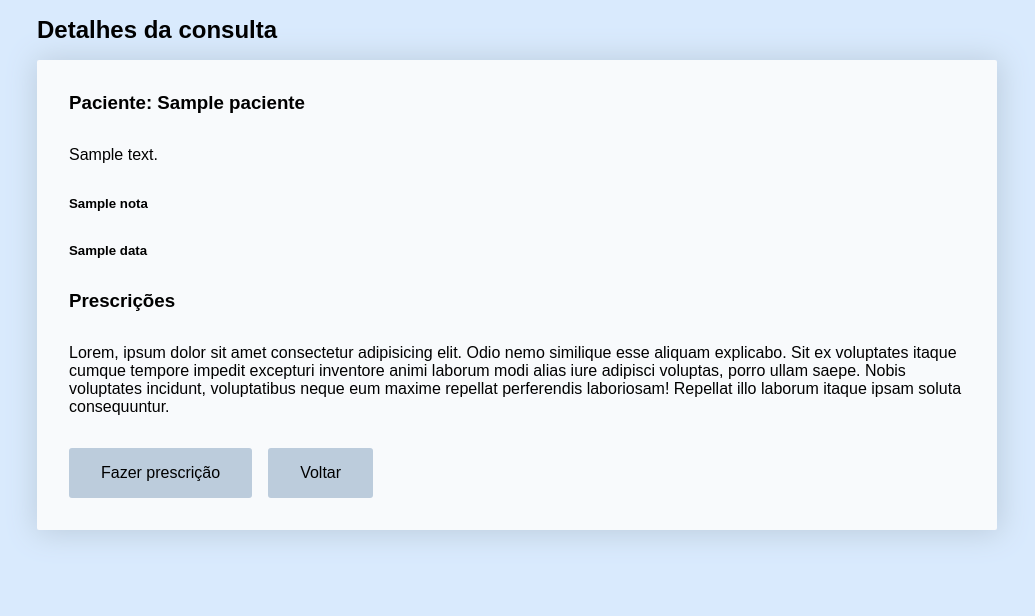
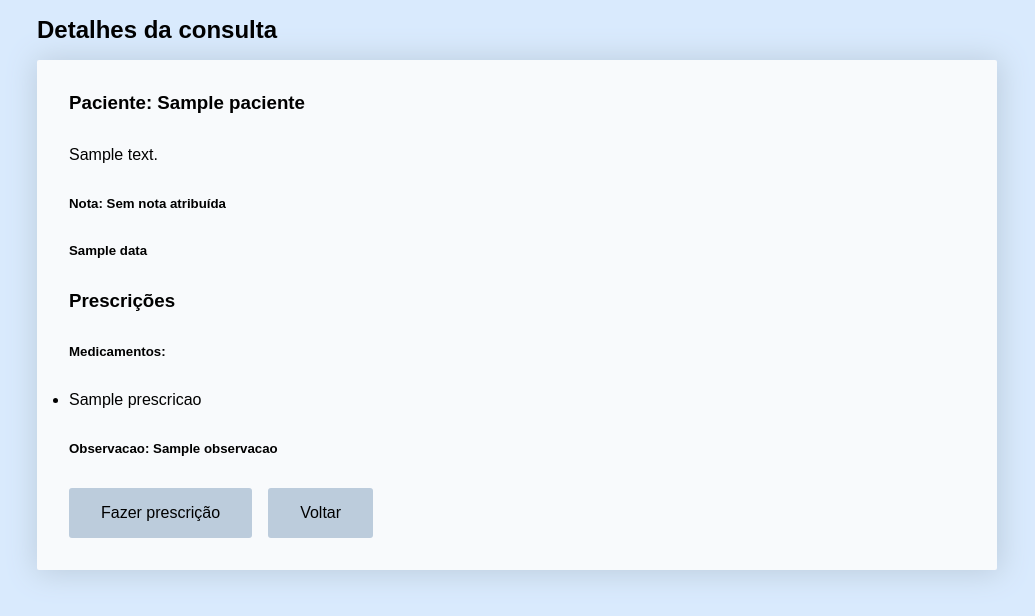
Before and after one commit to crispimUchoa/projetofinaldb, a Flask app: template templates/medico/consulta.html in a window 1280 px wide. Shown: the part 64-680 px from the top of the page, without its empty margins (123-1158 px from the left). Run offline with Flask 3, Linux system fonts and the light colour scheme; the template is opened without the code that fills it: most values are stand-ins (such as "Sample title", 1, 10 or a date in 2020).

Commit message:
detalhes consulta concluido

```diff
--- a/queries.py
+++ b/queries.py
@@ -208,11 +208,12 @@ def mostarConsulta(id_consulta):
     INNER JOIN medico m ON m.id = um.id
     INNER JOIN usuario up ON up.id = c.id_paciente
     INNER JOIN paciente p ON p.id = up.id
-    INNER JOIN descricao d ON d.id_consulta=c.id
+    LEFT JOIN descricao d ON d.id_consulta=c.id
     WHERE c.id= %s;
     """)
     cursor.execute(query_busca, (id_consulta,))
     consulta_data = cursor.fetchone()
+    print('DATA', consulta_data)
     if not consulta_data:
         return
     id, data, preco, nota, medico, paciente, descricao = consulta_data
--- a/routes/medico.py
+++ b/routes/medico.py
@@ -6,7 +6,7 @@ medico = Blueprint('medico', __name__)
 
 @medico.route('/home')
 def home():
-    consultas = queries.mostrarConsultasMedico(8)
+    consultas = queries.mostrarConsultasMedico(7)
     print(consultas)
     return render_template('medico/home.html', consultas=consultas)
 
--- a/templates/medico/consulta.html
+++ b/templates/medico/consulta.html
@@ -5,11 +5,33 @@
     <div class="detalhes-consulta">
 
         <h3 class='consulta-detalhe nome-paciente'>Paciente: {{consulta.paciente}}</h3>
-        <p class='consulta-detalhe descricao'>{{consulta.descricoes}}</p>
-        <h5 class='consulta-detalhe nota' >{{consulta.nota}}</h5>
+        <p class='consulta-detalhe descricao'>
+            {% if consulta.descricoes %}
+            {{consulta.descricoes}}
+            {% else %}
+            Sem descrição.
+            {% endif %}
+        </p>
+        <h5 class='consulta-detalhe nota' >Nota:
+            {% if consulta.nota > 0 %}
+            {{consulta.nota}}
+            {% else %}
+            Sem nota atribuída
+            {% endif %}
+        </h5>
         <h5 class='consulta-detalhe data'>{{consulta.data}}</h5>
         <h3>Prescrições</h5>
-            <p class='consulta-detalhe prescricoes' >Lorem, ipsum dolor sit amet consectetur adipisicing elit. Odio nemo similique esse aliquam explicabo. Sit ex voluptates itaque cumque tempore impedit excepturi inventore animi laborum modi alias iure adipisci voluptas, porro ullam saepe. Nobis voluptates incidunt, voluptatibus neque eum maxime repellat perferendis laboriosam! Repellat illo laborum itaque ipsam soluta consequuntur.</p>
+            <h5>Medicamentos:</h5>
+            <ul>
+                {% for prescricao in consulta.prescricoes %}
+                <li>{{prescricao.nome_composto_medicamento}}</li>
+                {% endfor %}
+            </ul>
+            <h5>Observacao:
+            {% if consulta.prescricoes %}
+            {{consulta.prescricoes[0].observacao}}
+            {% endif %}
+        </h5>
         <div class="botoes">
             <a href="{{ url_for('medico.criar_prescricao', id_consulta = consulta.id) }}" class='link-btn fazer-prescricao-btn'>Fazer prescrição</a>
             <a href="{{ url_for('medico.home') }}" class='link-btn fazer-prescricao-btn'>Voltar</a>
```
